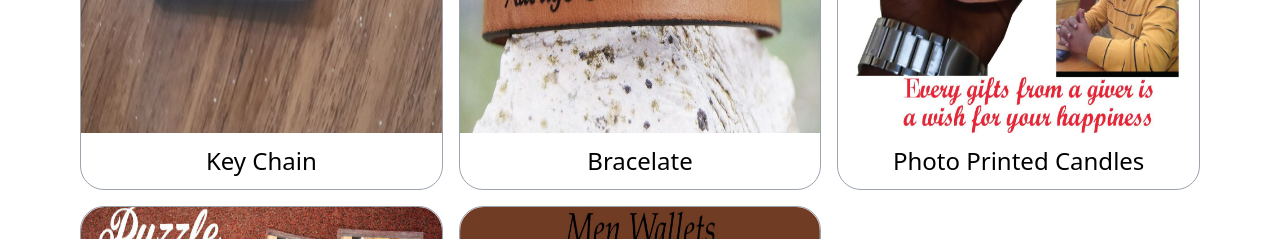
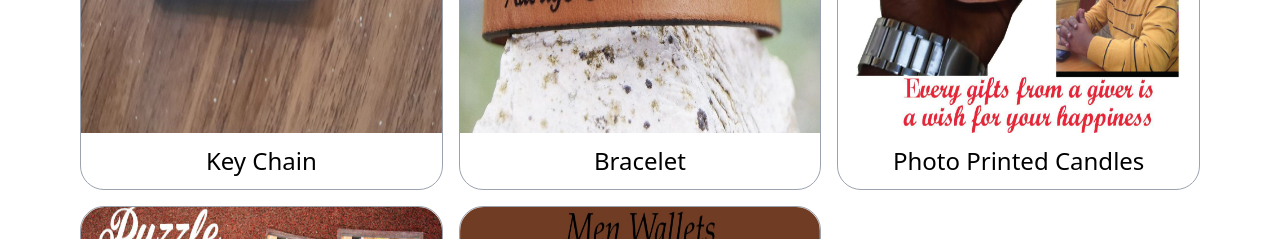
Before and after one commit to hanna6550/Adey-Gifts, a Next.js app: page / in a window 1280 px wide. Shown: the part 2000-2239 px from the top of the page. Built offline with nearby package versions, Linux system fonts and the light colour scheme.

Commit message:
home page done

```diff
--- a/components/home/sec2.js
+++ b/components/home/sec2.js
@@ -96,7 +96,7 @@ function Sec2() {
         </div>
         <div className="border border-gray-400 rounded-3xl">
         <Image alt='adey photo' src={Img9} className='md:h-96 h-52 w-full rounded-t-3xl' />
-        <h1 className="text-center font-medium md:text-2xl text-xl md:py-3 py-2">Bracelate</h1>
+        <h1 className="text-center font-medium md:text-2xl text-xl md:py-3 py-2">Bracelet</h1>
         </div>
         <div className="border border-gray-400 rounded-3xl">
         <Image alt='adey photo' src={Img10} className='md:h-96 h-52 w-full rounded-t-3xl' />
```
